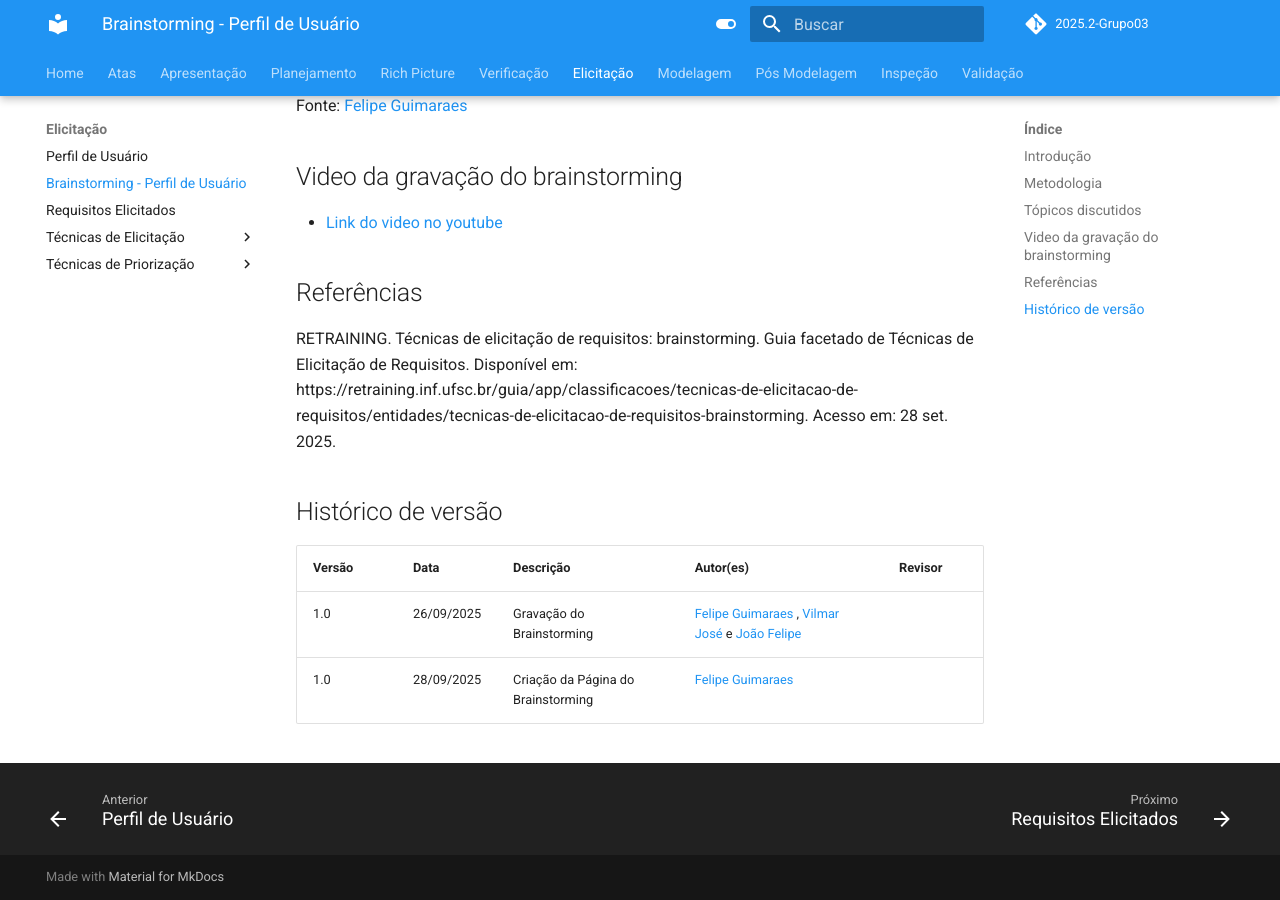
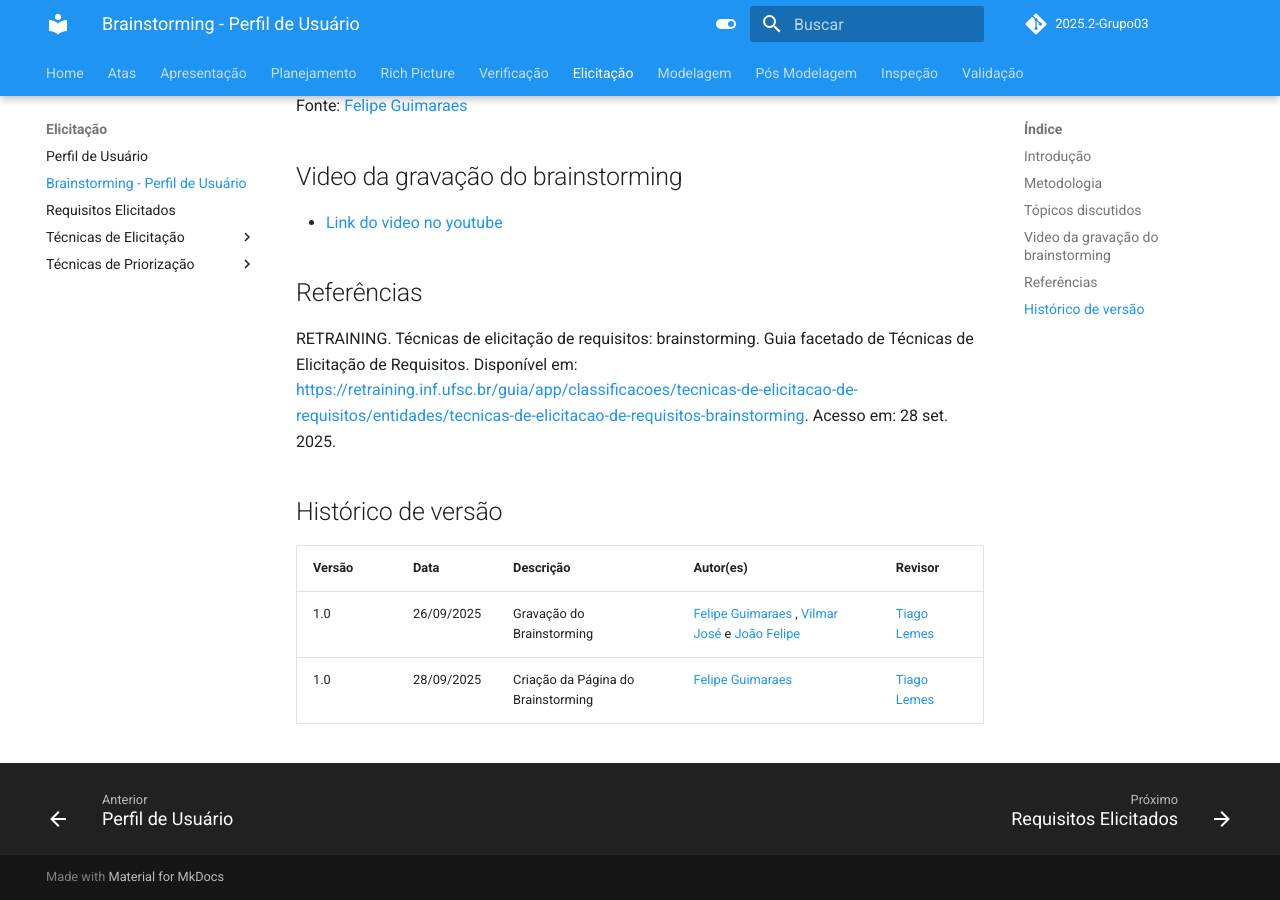
Before and after one commit to Requisitos-de-Software/2025.2-Grupo03, an MkDocs documentation site: the page built from docs/Elicitacao/brainstorming_perfil.md, in a window 1280 px wide and 900 px high, scrolled down 1318 px. Built offline with MkDocs 1.6.1 and Material for MkDocs 9.7.7, drawn with Linux system fonts in a browser that asks for light colours; comment, search, counter and statistics services are not loaded.

Commit message:
Update brainstorming_perfil.md

```diff
--- a/docs/Elicitacao/brainstorming_perfil.md
+++ b/docs/Elicitacao/brainstorming_perfil.md
@@ -33,12 +33,12 @@ Fonte: [Felipe Guimaraes](https://github.com/felipegf1)
 
 ## Referências
 
-RETRAINING. Técnicas de elicitação de requisitos: brainstorming. Guia facetado de Técnicas de Elicitação de Requisitos. Disponível em: https://retraining.inf.ufsc.br/guia/app/classificacoes/tecnicas-de-elicitacao-de-requisitos/entidades/tecnicas-de-elicitacao-de-requisitos-brainstorming. Acesso em: 28 set. 2025.
+RETRAINING. Técnicas de elicitação de requisitos: brainstorming. Guia facetado de Técnicas de Elicitação de Requisitos. Disponível em: [https://retraining.inf.ufsc.br/guia/app/classificacoes/tecnicas-de-elicitacao-de-requisitos/entidades/tecnicas-de-elicitacao-de-requisitos-brainstorming](https://retraining.inf.ufsc.br/guia/app/classificacoes/tecnicas-de-elicitacao-de-requisitos/entidades/tecnicas-de-elicitacao-de-requisitos-brainstorming). Acesso em: 28 set. 2025.
 
 
 ## Histórico de versão
 
 | Versão | Data | Descrição | Autor(es) | Revisor |
 |--------|------|-----------|-----------|---------|
-| 1.0    | 26/09/2025 | Gravação do Brainstorming | [Felipe Guimaraes](https://github.com/felipegf1) , [Vilmar José](https://github.com/VilmarFagundes) e [João Felipe](https://github.com/MrBolt2005.png) | |
-| 1.0    | 28/09/2025 | Criação da Página do Brainstorming | [Felipe Guimaraes](https://github.com/felipegf1) | |
+| 1.0    | 26/09/2025 | Gravação do Brainstorming | [Felipe Guimaraes](https://github.com/felipegf1) , [Vilmar José](https://github.com/VilmarFagundes) e [João Felipe](https://github.com/MrBolt2005.png) | [Tiago Lemes](https://github.com/TiagoTeixeira-2005) |
+| 1.0    | 28/09/2025 | Criação da Página do Brainstorming | [Felipe Guimaraes](https://github.com/felipegf1) | [Tiago Lemes](https://github.com/TiagoTeixeira-2005) |
```
